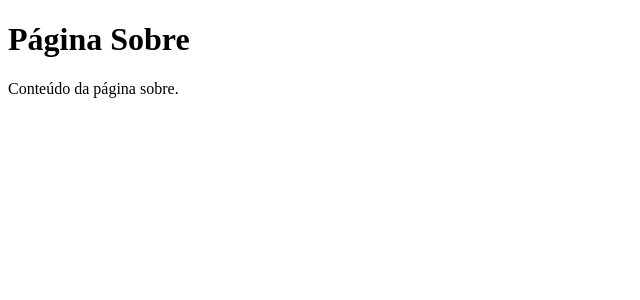
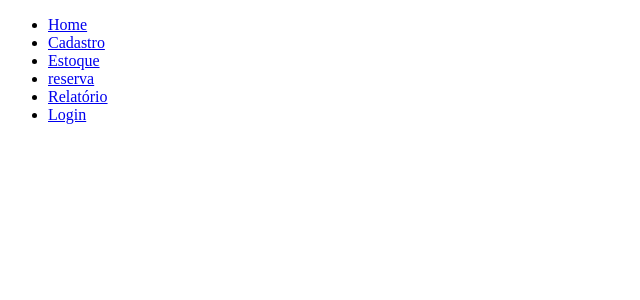
Before and after one commit to pedrohenriquedecarvalho/sistema-de-epi, a Vue app: page / in a window 1280 px wide. Shown: the top 300 px of the page, without its empty margins (0-640 px from the left). Built offline with nearby package versions, Linux system fonts and the light colour scheme.

Commit message:
realizei o menu da página do home

```diff
--- a/src/views/home.vue
+++ b/src/views/home.vue
@@ -1,8 +1,16 @@
 <template>
-<div>
-<h1>Página Sobre</h1>
-<p>Conteúdo da página sobre.</p>
-</div>
+    <header>
+        <nav class="menu">
+            <ul>
+                    <li><router-link to="/home">Home</router-link></li>
+                    <li><router-link to="/cadastro">Cadastro</router-link></li>
+                    <li><router-link to="/estoque">Estoque</router-link></li>
+                    <li><router-link to="/reserva">reserva</router-link></li>
+                    <li><router-link to="/relatorio">Relatório</router-link></li>
+                    <li><router-link to="/login">Login</router-link></li>
+            </ul>
+        </nav>
+</header>
 </template>
 
 <script>
```
